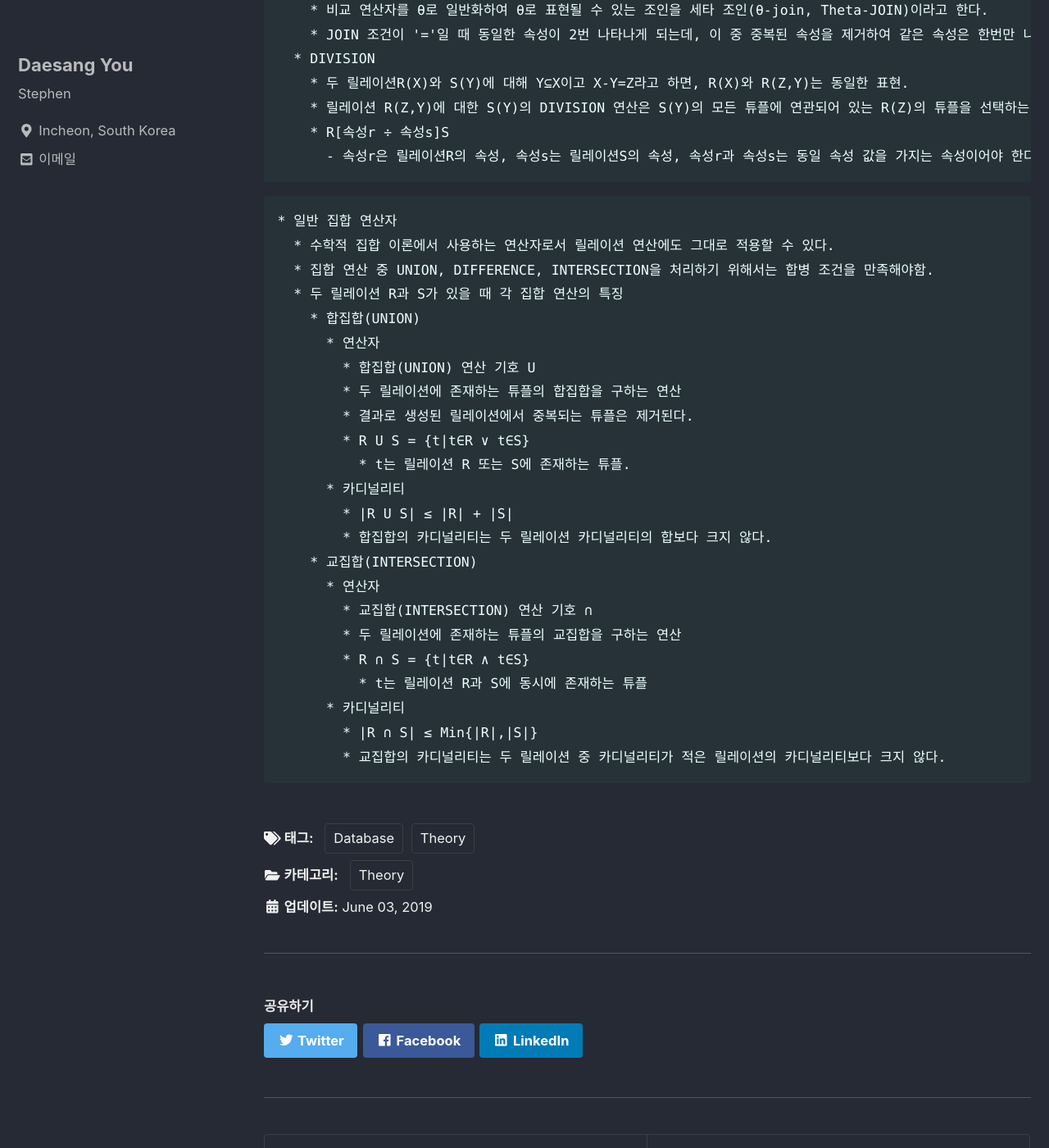
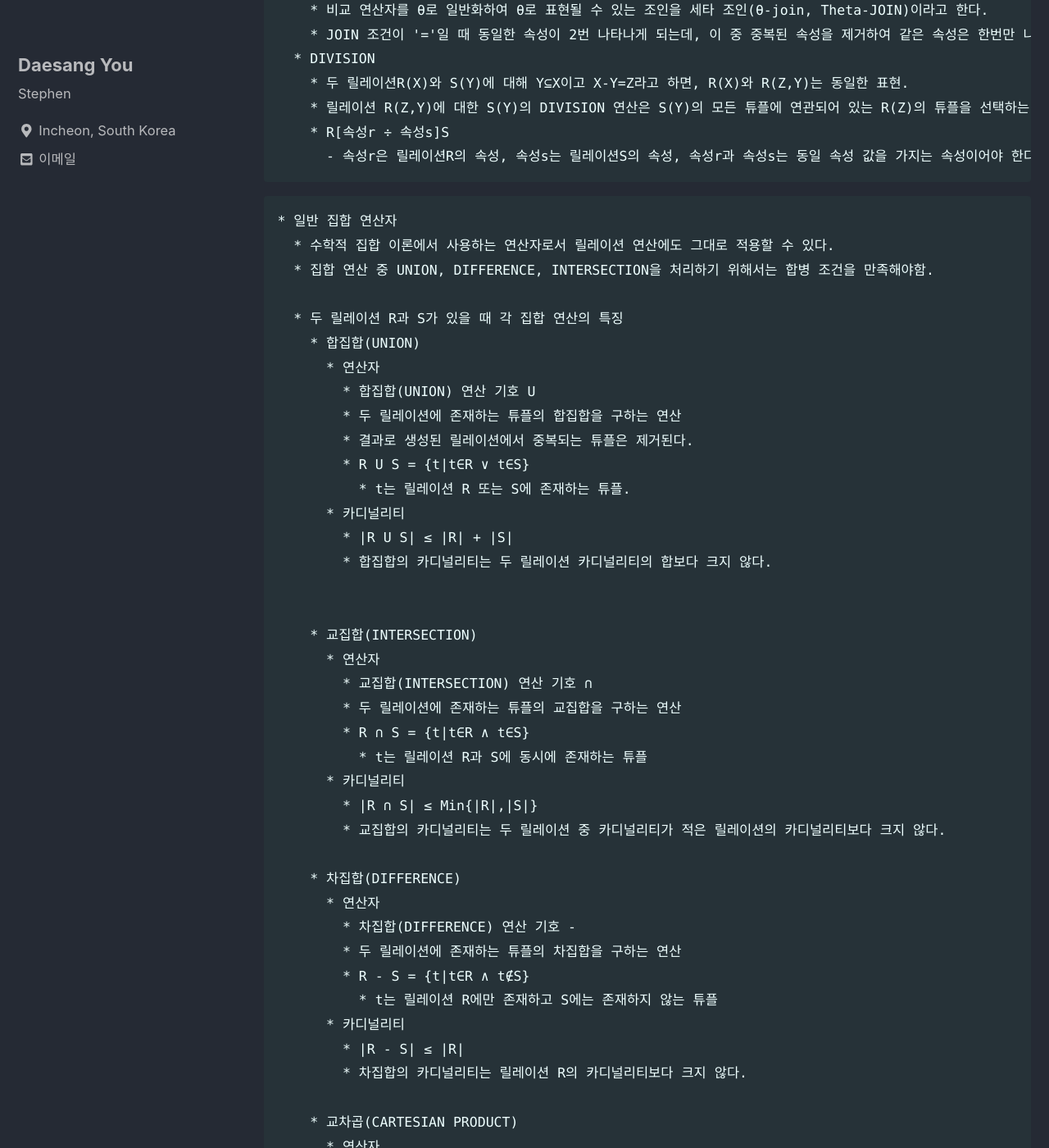
Before and after one commit to eotkd4791/eotkd4791.github.io, a Jekyll site: the page built from _posts/certi/2019-06-03-theory-Database-01.md, in a window 1280 px wide and 1400 px high, scrolled down 13091 px. Shown: the whole window at 82% size. Built offline with Jekyll 4.4.1, drawn with Linux system fonts in a browser that asks for light colours; cached includes are drawn as plain includes; comment, search, counter and statistics services are not loaded; some of the changed text lies outside the part shown.

Commit message:
done till Chapter 2

````diff
--- a/_posts/certi/2019-06-03-theory-Database-01.md
+++ b/_posts/certi/2019-06-03-theory-Database-01.md
@@ -477,6 +477,7 @@ comments:
 * 일반 집합 연산자
   * 수학적 집합 이론에서 사용하는 연산자로서 릴레이션 연산에도 그대로 적용할 수 있다.
   * 집합 연산 중 UNION, DIFFERENCE, INTERSECTION을 처리하기 위해서는 합병 조건을 만족해야함.
+
   * 두 릴레이션 R과 S가 있을 때 각 집합 연산의 특징
     * 합집합(UNION)
       * 연산자
@@ -488,6 +489,8 @@ comments:
       * 카디널리티
         * |R U S| ≤ |R| + |S|
         * 합집합의 카디널리티는 두 릴레이션 카디널리티의 합보다 크지 않다.
+
+
     * 교집합(INTERSECTION)
       * 연산자
         * 교집합(INTERSECTION) 연산 기호 ∩
@@ -497,4 +500,34 @@ comments:
       * 카디널리티
         * |R ∩ S| ≤ Min{|R|,|S|}
         * 교집합의 카디널리티는 두 릴레이션 중 카디널리티가 적은 릴레이션의 카디널리티보다 크지 않다.
+
+    * 차집합(DIFFERENCE)
+      * 연산자
+        * 차집합(DIFFERENCE) 연산 기호 -
+        * 두 릴레이션에 존재하는 튜플의 차집합을 구하는 연산
+        * R - S = {t|t∈R ∧ t∉S}
+          * t는 릴레이션 R에만 존재하고 S에는 존재하지 않는 튜플
+      * 카디널리티
+        * |R - S| ≤ |R|
+        * 차집합의 카디널리티는 릴레이션 R의 카디널리티보다 크지 않다.
+
+    * 교차곱(CARTESIAN PRODUCT)
+      * 연산자
+        * 두 릴레이션에 존재하는 튜플들의 결합된 정보를 구하는 연산
+        * R × S = {r·s|r∈R ∧ s∈S}
+          * r·s는 R에 존재하는 튜플 r과 s에 존재하는 튜플 s를 결합한 튜플
+      * 카디널리티
+        * |R × S| = |R|×|S|
+        * 카티시언 프로덕트의 카디널리티는 두 릴레이션 카디널리티를 곱한 것과 같다.
 ```
+
+```
+* 관계해석(Relational Calculus)
+  * 관계 데이터 모델으 제안자인 코드가 수학의 Predicate Calculus(술어해석)에 기반을 두고 관계 데베를 위해 제안
+  * 관계 데이터의 연산을 표현하는 방법, 원하는 정보를 정의할 때는 계산 수식을 사용.
+  * 원하는 정보가 무엇이라는 것만 정의하는 비절차적 특성을 지닌다.
+  * 튜플 관계해석과 도메인 관계해석이 있다.
+  * 기본적으로 관계해석과 관계대수는 관계 데베를 처리하는 기능과 능력 면에서 동등.
+  * 관계대수로 표현한 식은 관계해석으로 표현할 수 있다.
+  * 질의의로 표현된다.
+```
````
